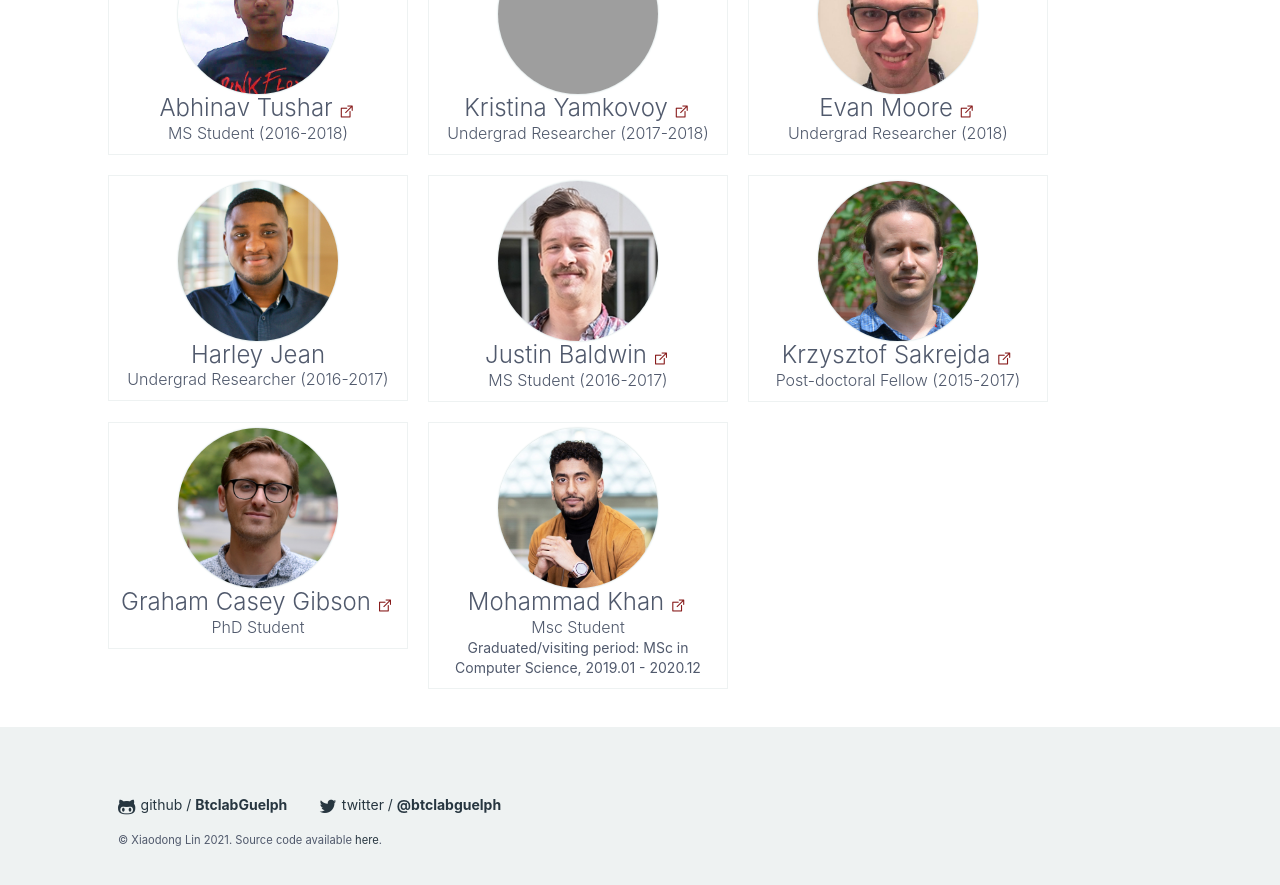
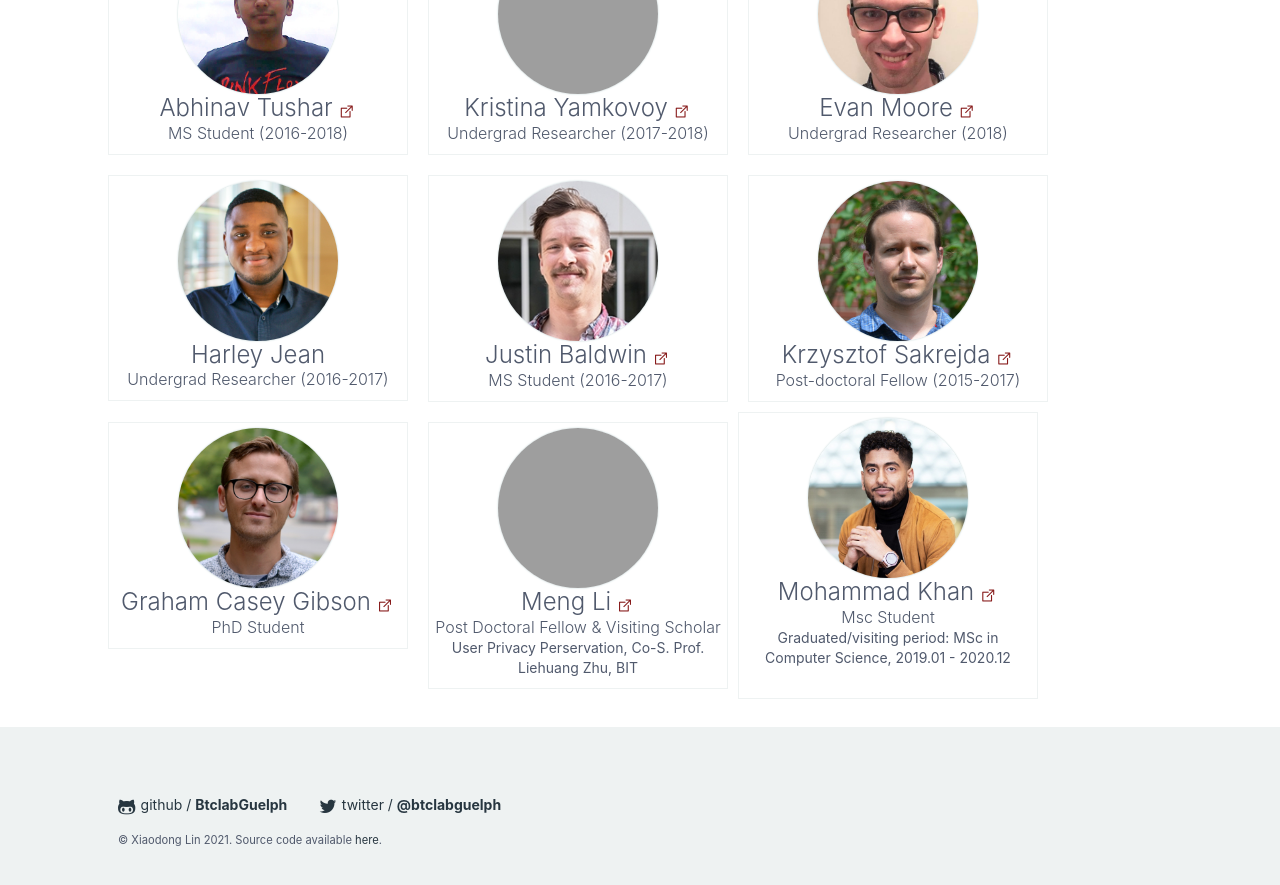
Before and after one commit to IgnisLi/IgnisLi.github.io, a Jekyll site: the page built from people.html, in a window 1280 px wide and 900 px high, scrolled down 6199 px. Shown: the top 885 px of the window. Built offline with Jekyll 4.4.1, drawn with Linux system fonts in a browser that asks for light colours; nearby versions of some CDN libraries; some web fonts are replaced; comment, search, counter and statistics services are not loaded; grey boxes are pictures that could not be loaded.

Commit message:
Update people.html

```diff
--- a/people.html
+++ b/people.html
@@ -214,6 +214,25 @@ Master degree in University of Electronic Science and Technology of China, China
    <div class="alumni-container">
                 <div class="card-people alumni-card">
                   <div class="card-image">
+                    <div class="img-people" style="background-image: url(/images/people/MengLi.jpg);">
+                    </div>
+                    </div>
+                      <div class="card-header">
+                        <h4 class="card-title">Meng Li</h4>
+                          <a href="" target="_blank" id="alumni-link-container">
+                            <span class="flaticon-foreign" id="alumni-link"></span>
+                          </a>
+                        <br>
+                        <h6 class="card-subtitle-inline">Post Doctoral Fellow & Visiting Scholar</h6>
+                      <div class="card-body">
+                      User Privacy Perservation, Co-S. Prof. Liehuang Zhu, BIT
+                    </div>
+                  </div>
+                </div>
+              </div>
+
+              <div class="card-people alumni-card">
+                  <div class="card-image">
                     <div class="img-people" style="background-image: url(/images/people/MohammadKhan.jpg);">
                     </div>
                     </div>
```
